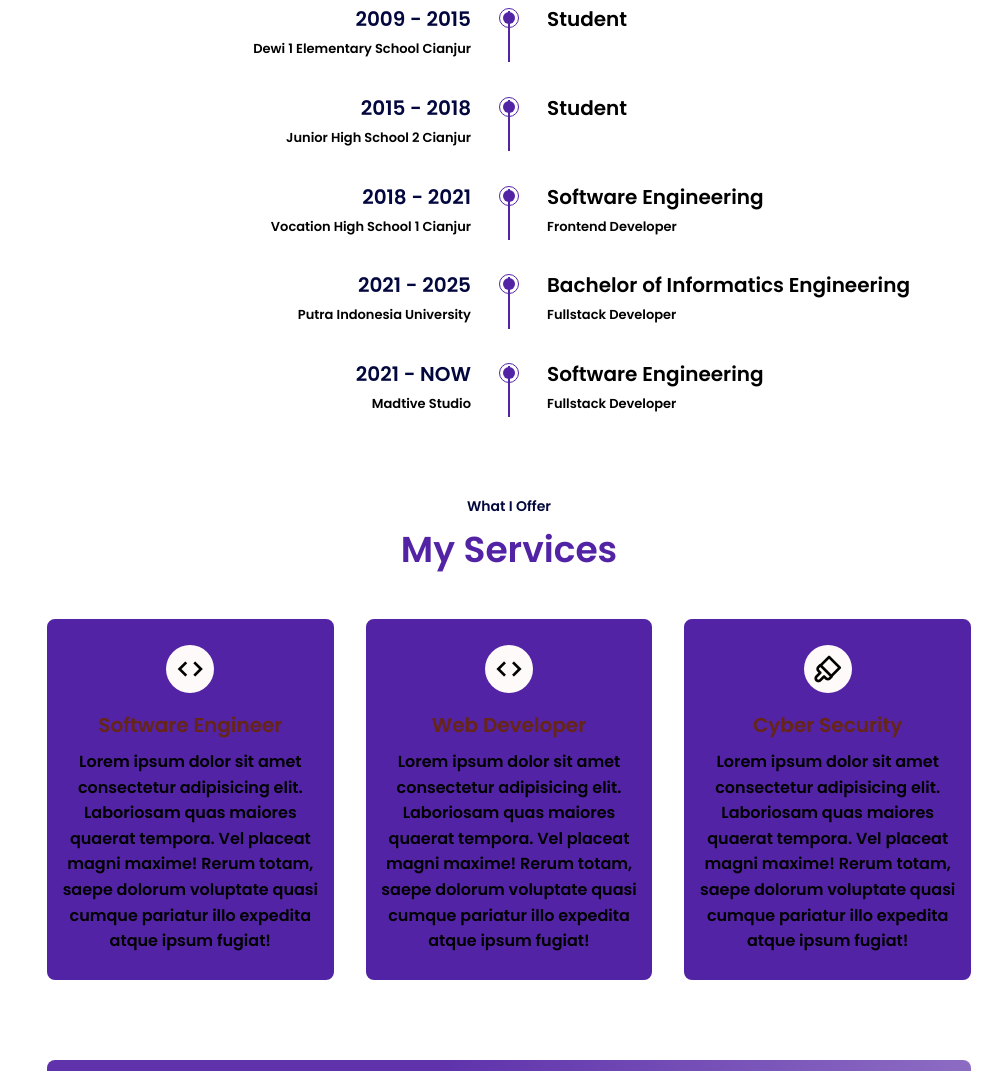
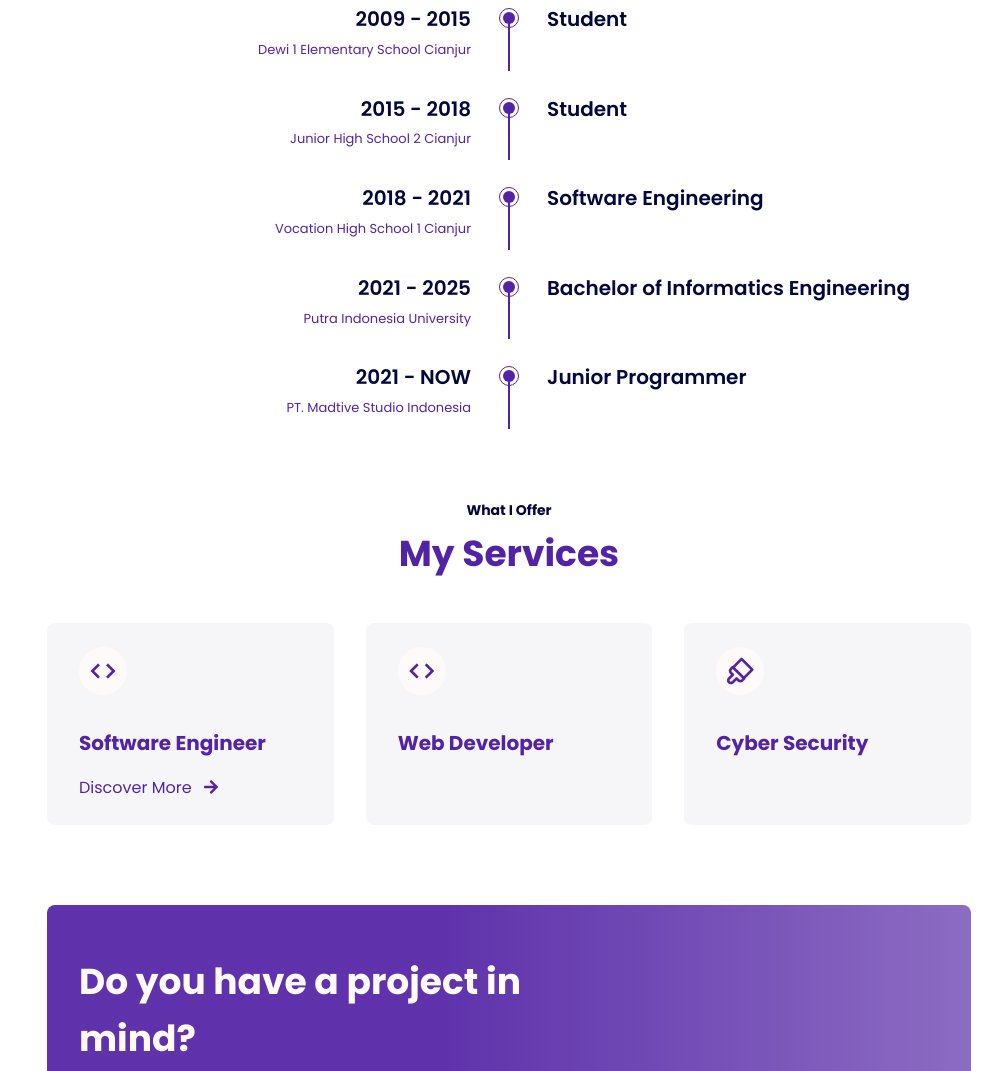
Before and after one commit to adityamputra27/adityamputra27.github.io, a plain HTML site: page index.html in a window 1280 px wide. Shown: the part 4740-5811 px from the top of the page, without its empty margins (293-1280 px from the left). Drawn offline with nearby package versions, Linux system fonts and the light colour scheme.

Commit message:
upload teross

```diff
--- a/assets/css/styles.css
+++ b/assets/css/styles.css
@@ -1,5 +1,5 @@
 /*IMPORT GOOGLE FONT*/
-@import url('https://fonts.googleapis.com/css2?family=Poppins:wght@600&display=swap');
+@import url('https://fonts.googleapis.com/css2?family=Poppins:ital,wght@0,100;0,200;0,300;0,400;0,500;0,600;0,700;0,800;0,900;1,100;1,200;1,300;1,400;1,500;1,600;1,700;1,800;1,900&display=swap');
 
 /*VARIABLE CSS*/
 :root{
@@ -27,6 +27,11 @@
 	--small-font-size: .813rem;
 	--smaller-font-size: .75rem;
 	/* MARGENES */
+	--mt-1: .5rem;
+	--mt-2: 1rem;
+	--mt-3: 1.5rem;
+	--mt-4: 2rem;
+	--mt-5: 2.5rem;
 	--mb-1: .5rem;
 	--mb-2: 1rem;
 	--mb-3: 1.5rem;
@@ -365,9 +370,18 @@ img {
 .education__year {
 	color: var(--first-color-darken);
 }
+.education__race {
+	color: var(--first-color-darken);
+}
 .education__year, .education__race {
 	font-size: var(--h3-font-size);
-	margin-bottom: .25rem;
+	margin-bottom: .30rem;
+}
+.education__university {
+	color: var(--first-color);
+}
+.education__specialty {
+	color: var(--first-color);
 }
 .education__university, .education__specialty {
 	display: block;
@@ -400,27 +414,20 @@ img {
 }
 .education__line {
 	display: block;
-	height: 90%;
+	height: 100%;
 	width: 2px;
 	background-color: var(--first-color);
-	transform: translate(5px,-4px);
+	transform: translate(5px,-2px);
 }
 /* SERVICES */
 .services__container {
 	row-gap: 2rem;
 }
 .services__content {
-	padding: 1.5rem .5rem;
-	border: 2px solid var(--first-color);
+	padding: 1.5rem 2rem;
 	border-radius: .5rem;
-	text-align: center;
-	background-color: var(--first-color);
-}
-.services__content:hover {
-	box-shadow: 0 2px 2px 0 rgba(0, 0, 0, 0.1), 0 4px 10px 0 rgba(0, 0, 0, 0.10);
-	cursor: pointer;
-	background-color: var(--first-color-lighten);
-	border: none;
+	/* text-align: center; */
+	background-color: #F6F6F8;
 }
 .services__icon {
 	font-size: 2rem;
@@ -428,11 +435,26 @@ img {
 	background-color: var(--first-color-lighten);
 	border-radius: 50%;
 	margin-bottom: var(--mb-2);
+	color: var(--first-color);
+	/* border: 2px solid var(--first-color); */
+}
+.services__icon__info {
+	font-size: 1em;
+	padding-left: 0.5em;
+	color: var(--first-color);
 }
 .services__title {
 	font-size: 1.25rem;
-	color: var(--first-color-dark);
-	margin-bottom: var(--mb-1);
+	color: var(--first-color);
+	margin-bottom: var(--mb-2);
+	margin-top: var(--mt-2);
+}
+.button__service {
+	color: var(--first-color);
+	font-weight: normal;
+}
+.services__description {
+	color: var(--first-color-darken);
 }
 .services__content, .services__icon, .services__description, .services__title {
 	transition: .5s;
@@ -501,6 +523,7 @@ img {
 .works__title {
 	font-size: var(--h2-font-size);
 	color: var(--first-color-lighten);
+	font-weight: 600;
 }
 .works__img:hover .works__data {
 	bottom: 0;
--- a/index.html
+++ b/index.html
@@ -14,6 +14,8 @@
 	<link href='https://unpkg.com/boxicons@2.0.7/css/boxicons.min.css' rel='stylesheet'>
 	<!-- AOS -->
 	<link href="https://unpkg.com/aos@2.3.1/dist/aos.css" rel="stylesheet">
+	<!-- Font Awesome -->
+	<link rel="stylesheet" href="https://cdnjs.cloudflare.com/ajax/libs/font-awesome/5.15.3/css/all.min.css">
 	<title>Welcome To My Portfolio</title>
 </head>
 <body>
@@ -329,7 +331,7 @@
 
 					<div>
 						<h3 class="education__race">Software Engineering</h3>
-						<span class="education__specialty">Frontend Developer</span>
+						<!-- <span class="education__specialty">Frontend Developer</span> -->
 					</div>
 				</div>
 
@@ -346,14 +348,14 @@
 
 					<div>
 						<h3 class="education__race">Bachelor of Informatics Engineering</h3>
-						<span class="education__specialty">Fullstack Developer</span>
+						<!-- <span class="education__specialty">Fullstack Developer</span> -->
 					</div>
 				</div>
 
 				<div class="education__content">
 					<div>
 						<h3 class="education__year">2021 - NOW</h3>
-						<span class="education__university">Madtive Studio</span>
+						<span class="education__university">PT. Madtive Studio Indonesia</span>
 					</div>
 
 					<div class="education__time">
@@ -362,8 +364,8 @@
 					</div>
 
 					<div>
-						<h3 class="education__race">Software Engineering</h3>
-						<span class="education__specialty">Fullstack Developer</span>
+						<h3 class="education__race">Junior Programmer</h3>
+						<!-- <span class="education__specialty">Fullstack Developer</span> -->
 					</div>
 				</div>
 
@@ -376,27 +378,34 @@
 
 			<div class="services__container bd-grid">
 				<div class="services__content">
+					<div class="services__info">
 						<i class="bx bx-code services__icon"></i>
 						<h2 class="services__title">Software Engineer</h2>
-					<p class="services__description">
+						<a href="#" class="button__service">Discover More <i class="fa fa-arrow-right services__icon__info"></i></a>
+						<!-- <p class="services__description">
 							Lorem ipsum dolor sit amet consectetur adipisicing elit. Laboriosam quas maiores quaerat tempora. Vel placeat magni maxime! Rerum totam, saepe dolorum voluptate quasi cumque pariatur illo expedita atque ipsum fugiat!
-					</p>
+						</p> -->
+					</div>
 				</div>
 
 				<div class="services__content">
+					<div class="services__info">
 						<i class="bx bx-code services__icon"></i>
 						<h2 class="services__title">Web Developer</h2>
-					<p class="services__description">
+						<!-- <p class="services__description">
 							Lorem ipsum dolor sit amet consectetur adipisicing elit. Laboriosam quas maiores quaerat tempora. Vel placeat magni maxime! Rerum totam, saepe dolorum voluptate quasi cumque pariatur illo expedita atque ipsum fugiat!
-					</p>
+						</p> -->
+					</div>
 				</div>
 
 				<div class="services__content">
+					<div class="services__info">
 						<i class="bx bx-brush services__icon"></i>
 						<h2 class="services__title">Cyber Security</h2>
-					<p class="services__description">
+						<!-- <p class="services__description">
 							Lorem ipsum dolor sit amet consectetur adipisicing elit. Laboriosam quas maiores quaerat tempora. Vel placeat magni maxime! Rerum totam, saepe dolorum voluptate quasi cumque pariatur illo expedita atque ipsum fugiat!
-					</p>
+						</p> -->
+					</div>
 				</div>
 
 			</div>
```
Lines whose indentation alone changed are shown as unchanged.
